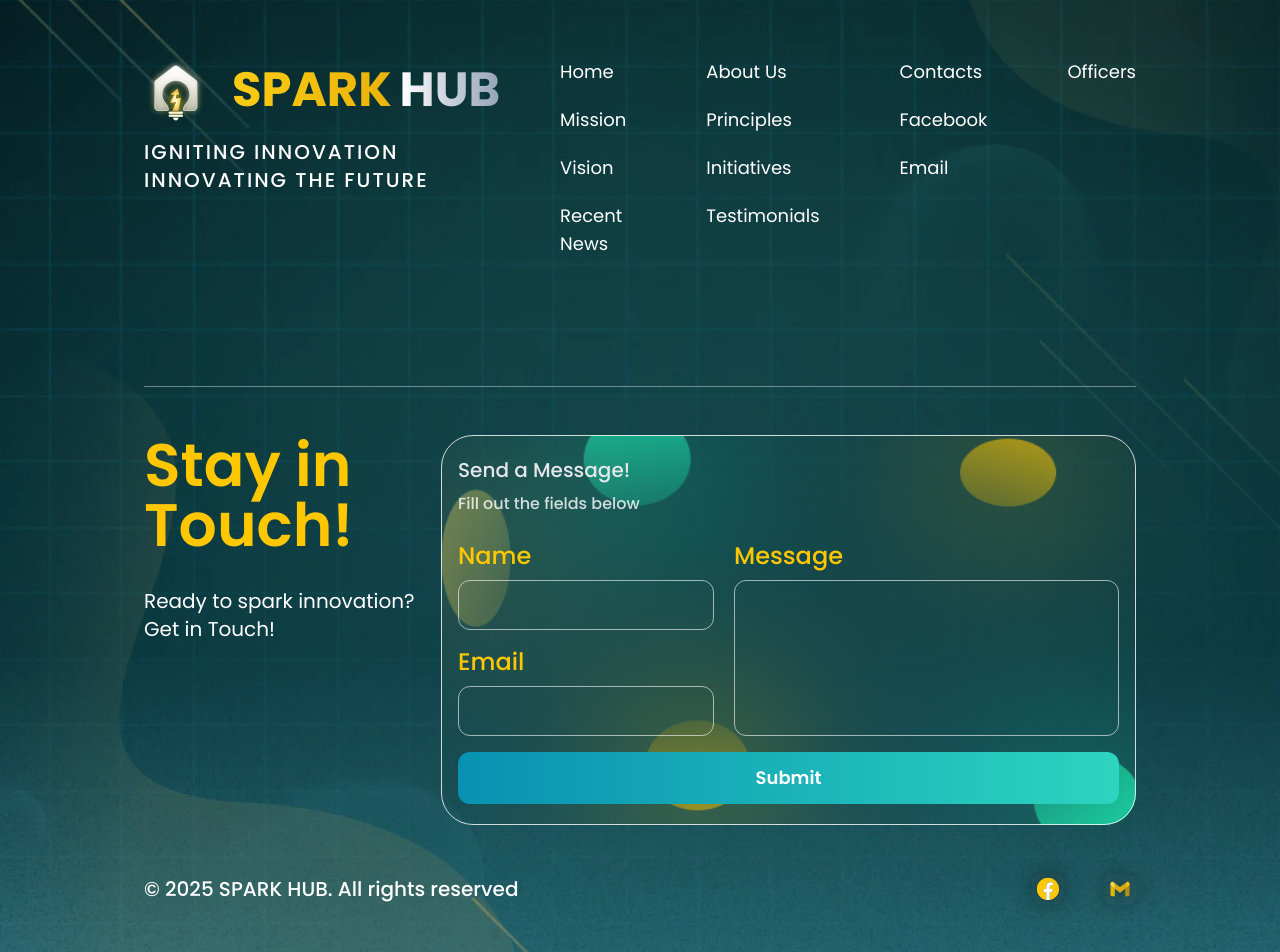
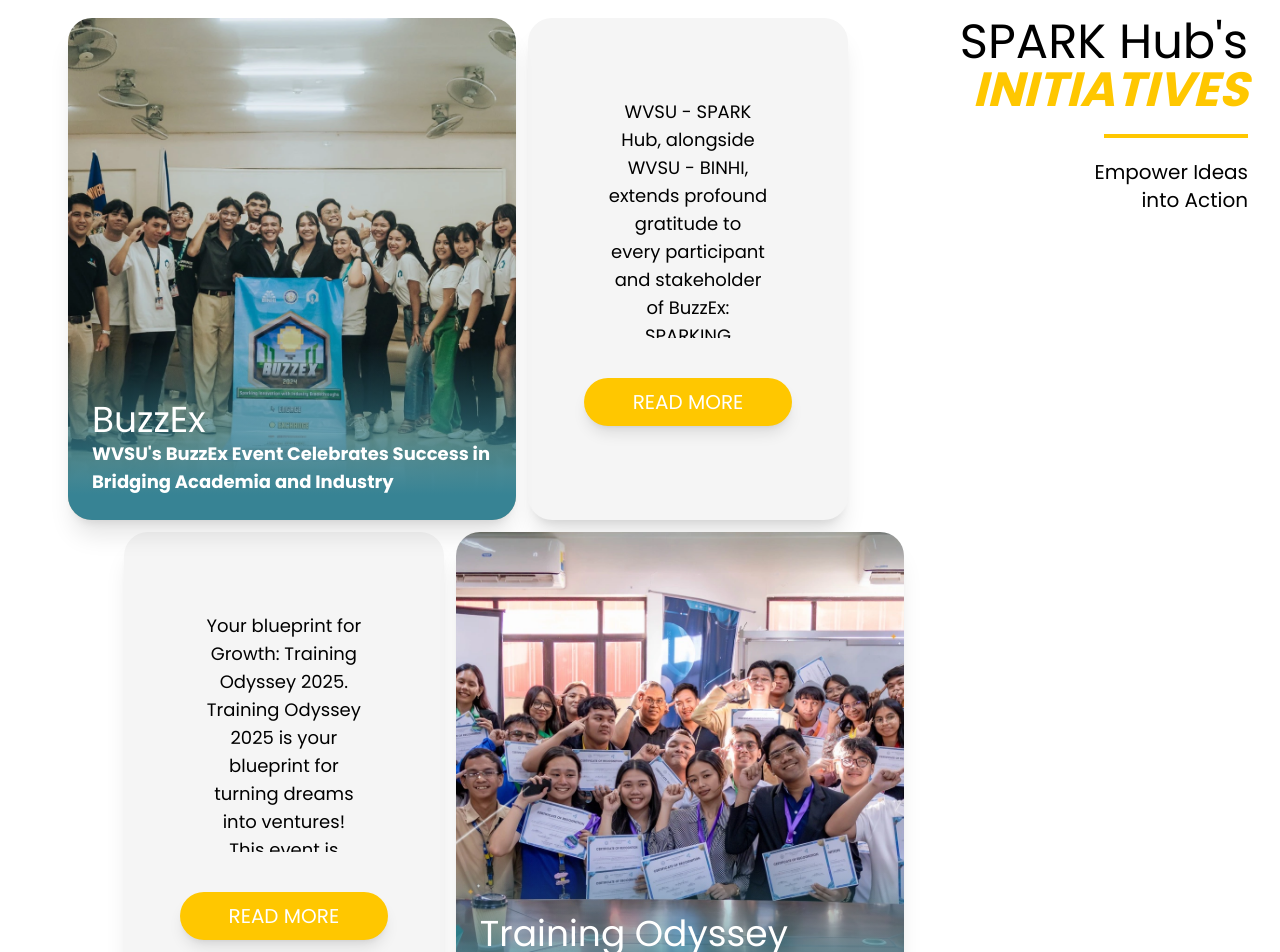
Before and after one commit to SPARK-Hub-WVSU/SPARK-Hub-Website, a Next.js app in the folder frontend/: page /about in a window 1280 px wide. Shown: the part 1720-2672 px from the top of the page. Built offline with nearby package versions, Linux system fonts and the light colour scheme; what tailwindcss-textglow would draw is missing.

Commit message:
feat(about): Add spark hub's initiatives section

```diff
--- a/frontend/app/about/page.tsx
+++ b/frontend/app/about/page.tsx
@@ -1,5 +1,7 @@
 import Image from "next/image";
 import PrincipleCard from "@/components/ui/PrincipleCard";
+import { ArticleCard, ImageCard } from "@/components/ui/InitiativeCards";
+import { initiatives } from "@/data/initiatives";
 export default function About() {
   return (
     <>
@@ -28,7 +30,9 @@
         </div>
       </section>
       <section className="bg-white bg-[url('/bg/about-middle-bg.webp')] bg-contain md:bg-cover bg-top bg-no-repeat min-h-screen px-3">
-        <h1 className="flex text-center justify-center md:py-20 md:text-8xl py-12 text-4xl px-4 font-bold text-metallic">PRINCIPLES</h1>
+        <h1 className="flex text-center justify-center md:py-20 md:text-8xl py-12 text-4xl px-4 font-bold text-metallic">
+          PRINCIPLES
+        </h1>
         <div className="py-5 flex lg:flex-row flex-col items-center justify-center -space-x-3">
           {/* S - High */}
           <div className="flex lg:mt-0 mt-5">
@@ -76,6 +80,59 @@
           </div>
         </div>
       </section>
+
+      <section className="flex md:flex-row flex-col-reverse md:gap-x-5 gap-x-0 sm:gap-y-5 min-h-screen md:px-8 px-3 py-10 justify-between">
+        <div className="h-full  w-full flex flex-col gap-y-3">
+          {initiatives.map((item, i) => {
+            const isEven = i % 2 === 0;
+            return (
+              <div
+                key={item.title}
+                className={`
+              ${isEven ? "md:ml-9 md:justify-start" : "md:mr-9 md:justify-end"}
+              flex flex-row justify-center gap-x-3
+              min-h-fit min-w-fit
+            `}
+              >
+                {/* LEFT SIDE */}
+                {isEven ? (
+                  <ImageCard
+                    title={item.title}
+                    description={item.caption}
+                    imagePath={item.image}
+                  />
+                ) : (
+                  <ArticleCard href="#" article={item.description} />
+                )}
+
+                {/* RIGHT SIDE */}
+                {isEven ? (
+                  <ArticleCard href="#" article={item.description} />
+                ) : (
+                  <ImageCard
+                    title={item.title}
+                    description={item.caption}
+                    imagePath={item.image}
+                  />
+                )}
+              </div>
+            );
+          })}
+        </div>
+        {/* INITIATIVES LABEL */}
+        <div className="min-w-fit h-fit md:text-5xl text-3xl text-end flex flex-col">
+          <h2>
+            SPARK Hub&apos;s <br />
+            <i className="text-accent">
+              <strong>INITIATIVES</strong>
+            </i>
+          </h2>
+          <hr className="my-5 w-36 h-1 bg-accent border-0 ms-auto" />
+          <small className="text-end text-xl">
+            Empower Ideas <br /> into Action
+          </small>
+        </div>
+      </section>
     </>
   );
 }
```
Lines whose indentation alone changed are shown as unchanged.
